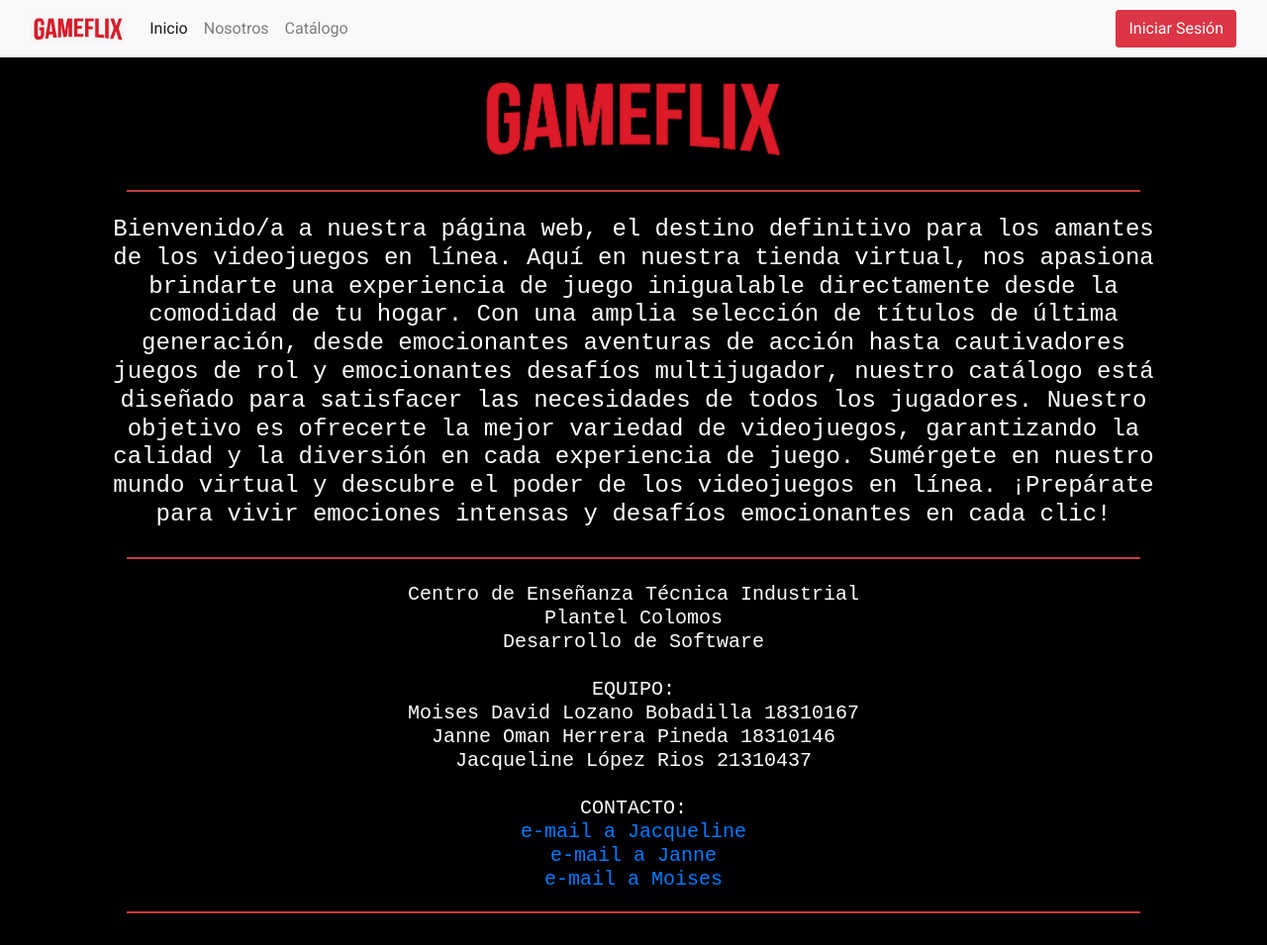
After one commit to TomatoPana/ProyectoBD_Web, a PHP site: page /nosotros.php in a window 1280 px wide. The commit adds this page. Shown: the whole page at 99% size. Run offline with PHP 8.4, Linux system fonts and the light colour scheme.

Commit message:
pagina nosotros

```diff
--- a/css/style.css
+++ b/css/style.css
@@ -212,3 +212,25 @@ body {
 .login-form form a:hover {
     text-decoration: underline;
 }
+
+.nosotros {
+    width: 100%;
+    text-align: center;
+    font-family: 'Courier New', Courier, monospace;
+
+}
+
+.linea {
+    border-top: 2px solid #C83A3A;
+    height: 2px;
+    max-width: 80%;
+    padding: 0;
+    margin: 20px auto 0 auto;
+}
+.us {
+    text-align: center;
+    width: 85%;
+    margin: auto;
+    display: grid;
+    place-items: center;
+}
--- a/index.php
+++ b/index.php
@@ -12,7 +12,7 @@
           <a class="nav-link active" aria-current="page" href="#">Inicio</a>
         </li>
         <li class="nav-item">
-          <a class="nav-link" href="#">Nosotros</a>
+          <a class="nav-link" href="/nosotros.php">Nosotros</a>
         </li>
         <li class="nav-item">
           <a class="nav-link" href="#">Catálogo</a>
--- a/login.php
+++ b/login.php
@@ -27,7 +27,7 @@
             <a class="nav-link active" aria-current="page" href="#">Inicio</a>
           </li>
           <li class="nav-item">
-          <a class="nav-link" href="#">Nosotros</a>
+            <a class="nav-link" href="/nosotros.php">Nosotros</a>
           </li>
           <li class="nav-item">
             <a class="nav-link" href="#">Catálogo</a>
@@ -83,7 +83,7 @@
               </label>
             </div>
             <div class="form-group">
-              <button type="submit" class="btn btn-danger btn-lg btn-block" style="yellow">Registrarse</button>
+              <button type="submit" class="btn btn-danger btn-lg btn-block">Registrarse</button>
             </div>
           </form>
         </div>
--- /dev/null
+++ b/nosotros.php
@@ -0,0 +1,76 @@
+<?php require_once('./fragments/bootstrap.header.php'); ?>
+<!DOCTYPE html>
+<html lang="en">
+
+<head>
+    <meta charset="UTF-8">
+    <meta http-equiv="X-UA-Compatible" content="IE=edge">
+    <meta name="viewport" content="width=device-width, initial-scale=1.0">
+    <link rel="stylesheet" href="https://fonts.googleapis.com/css?family=Roboto:400,700">
+    <title>Nosotros</title>
+    <link rel="stylesheet" href="https://stackpath.bootstrapcdn.com/bootstrap/4.5.0/css/bootstrap.min.css">
+    <link rel="stylesheet" href="./css/style.css">
+    <link rel="stylesheet" href="https://maxcdn.bootstrapcdn.com/font-awesome/4.7.0/css/font-awesome.min.css">
+    <script src="https://code.jquery.com/jquery-3.5.1.min.js"></script>
+    <script src="https://cdn.jsdelivr.net/npm/popper.js@1.16.0/dist/umd/popper.min.js"></script>
+    <script src="https://stackpath.bootstrapcdn.com/bootstrap/4.5.0/js/bootstrap.min.js"></script>
+</head>
+
+<body>
+    <nav class="navbar fixed-top navbar-expand-lg navbar-light bg-light">
+        <div class="container-fluid">
+            <a class="navbar-brand" href="#"><img src="/img/gameflix.jpg" height="30px"></a>
+            <button class="navbar-toggler" type="button" data-bs-toggle="collapse" data-bs-target="#navbarText" aria-controls="navbarText" aria-expanded="false" aria-label="Toggle navigation">
+                <span class="navbar-toggler-icon"></span>
+            </button>
+            <div class="collapse navbar-collapse" id="navbarText">
+                <ul class="navbar-nav me-auto mb-2 mb-lg-0">
+                    <li class="nav-item">
+                        <a class="nav-link active" aria-current="page" href="#">Inicio</a>
+                    </li>
+                    <li class="nav-item">
+                        <a class="nav-link" href="/nosotros.php">Nosotros</a>
+                    </li>
+                    <li class="nav-item">
+                        <a class="nav-link" href="#">Catálogo</a>
+                    </li>
+                </ul>
+                <a href="/login.php" class="btn btn-danger">Iniciar Sesión</a>
+            </div>
+        </div>
+    </nav>
+    <br><br><br>
+    <div class="nosotros">
+        <img src="/img/logoGameflix.png" alt="" height="100px">
+        <div class="linea"></div>
+        <br>
+        <div class="us" >
+        <h4>Bienvenido/a a nuestra página web, el destino definitivo para los amantes de los videojuegos en línea.
+            Aquí en nuestra tienda virtual, nos apasiona brindarte una experiencia de juego inigualable directamente
+             desde la comodidad de tu hogar. Con una amplia selección de títulos de última generación, desde emocionantes
+             aventuras de acción hasta cautivadores juegos de rol y emocionantes desafíos multijugador, nuestro catálogo está
+              diseñado para satisfacer las necesidades de todos los jugadores. Nuestro objetivo es ofrecerte la mejor variedad
+              de videojuegos, garantizando la calidad y la diversión en cada experiencia de juego. Sumérgete en nuestro mundo
+              virtual y descubre el poder de los videojuegos en línea. ¡Prepárate para vivir emociones intensas y desafíos
+              emocionantes en cada clic!</h4>
+</div>
+        <div class="linea"></div>
+        <br>
+        <h5>Centro de Enseñanza Técnica Industrial <br>
+        Plantel Colomos <br>
+        Desarrollo de Software <br>
+        <br> EQUIPO: <br>
+            Moises David Lozano Bobadilla   18310167 <br>
+            Janne Oman Herrera Pineda       18310146 <br>
+            Jacqueline López Rios           21310437 <br>
+            <br> CONTACTO: <br>
+            <a href="mailto:a21310437@ceti.mx">e-mail a Jacqueline</a><br>
+            <a href="mailto:a18310146@ceti.mx">e-mail a Janne</a><br>
+            <a href="mailto:a18310167@ceti.mx">e-mail a Moises</a><br>
+            <div class="linea"></div>
+            <br>
+        </h5>
+    </div>
+</body>
+
+</html>
```
Also changed, not shown: img/logoGameflix.png (added). Lines whose indentation alone changed are shown as unchanged.
